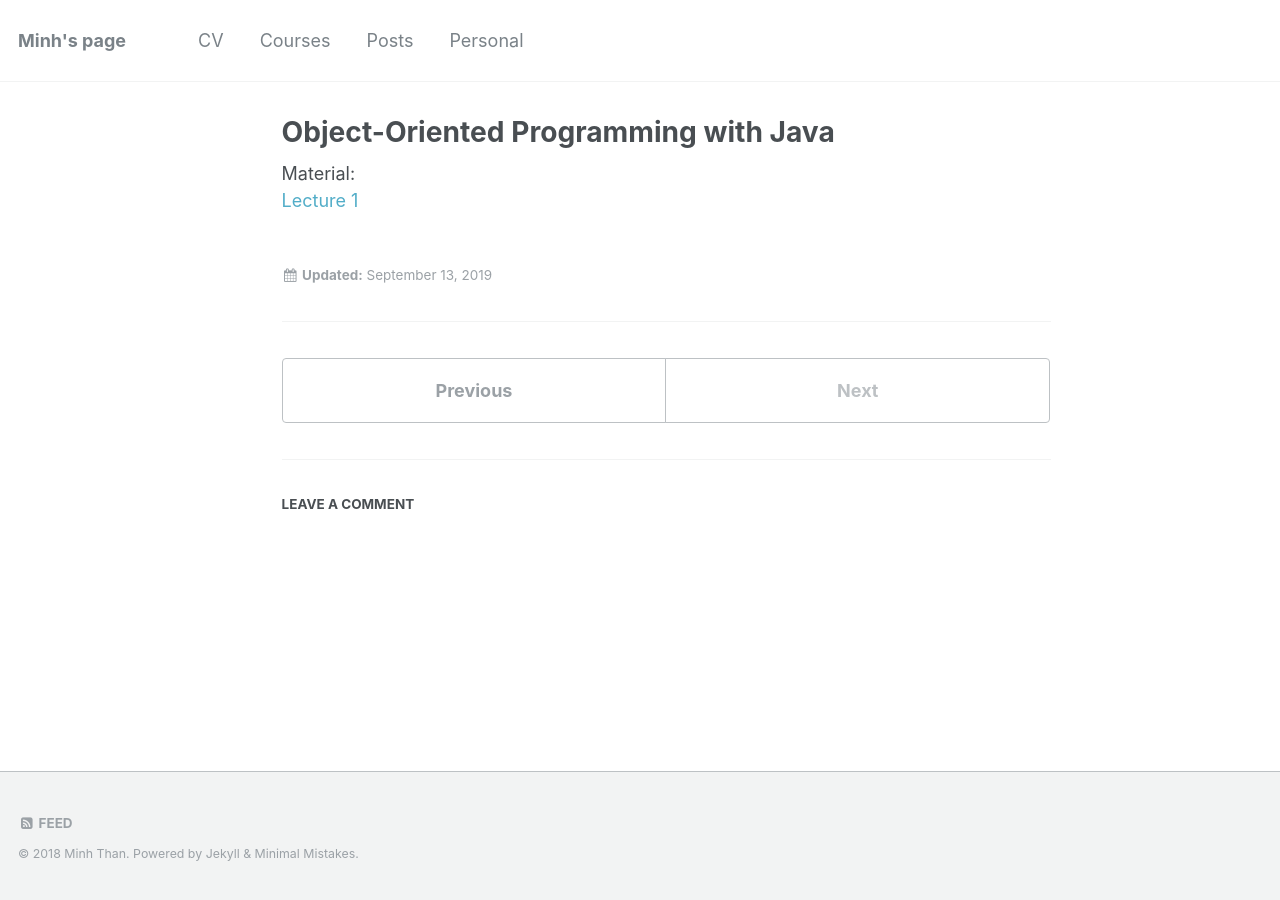
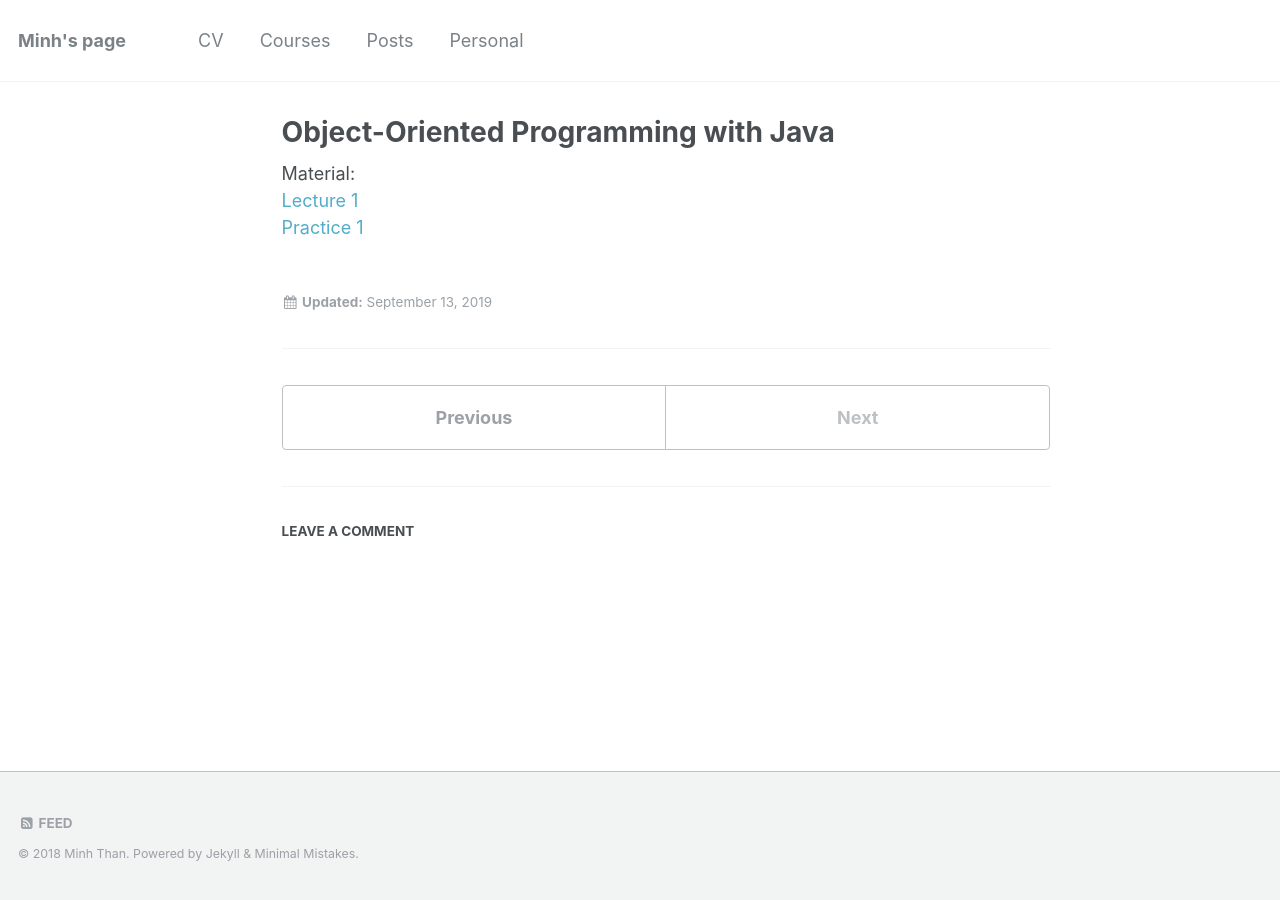
Before and after one commit to thanqminh/thanqminh.github.io, a Jekyll site: the page built from _courses/oopjava.md, in a window 1280 px wide. Built offline with Jekyll 4.4.1, drawn with Linux system fonts in a browser that asks for light colours; comment, search, counter and statistics services are not loaded.

Commit message:
add exercise1

```diff
--- a/_courses/oopjava.md
+++ b/_courses/oopjava.md
@@ -7,5 +7,7 @@ comments: true
 
 Material:
 [Lecture 1][lecture1]
+[Practice 1][practice1]
 
 [lecture1]: /courses/oopjava/lecture1.pptx
+[practice1]: /courses/oopjava/practice1.pptx
```
Also changed, not shown: 1 other file.
